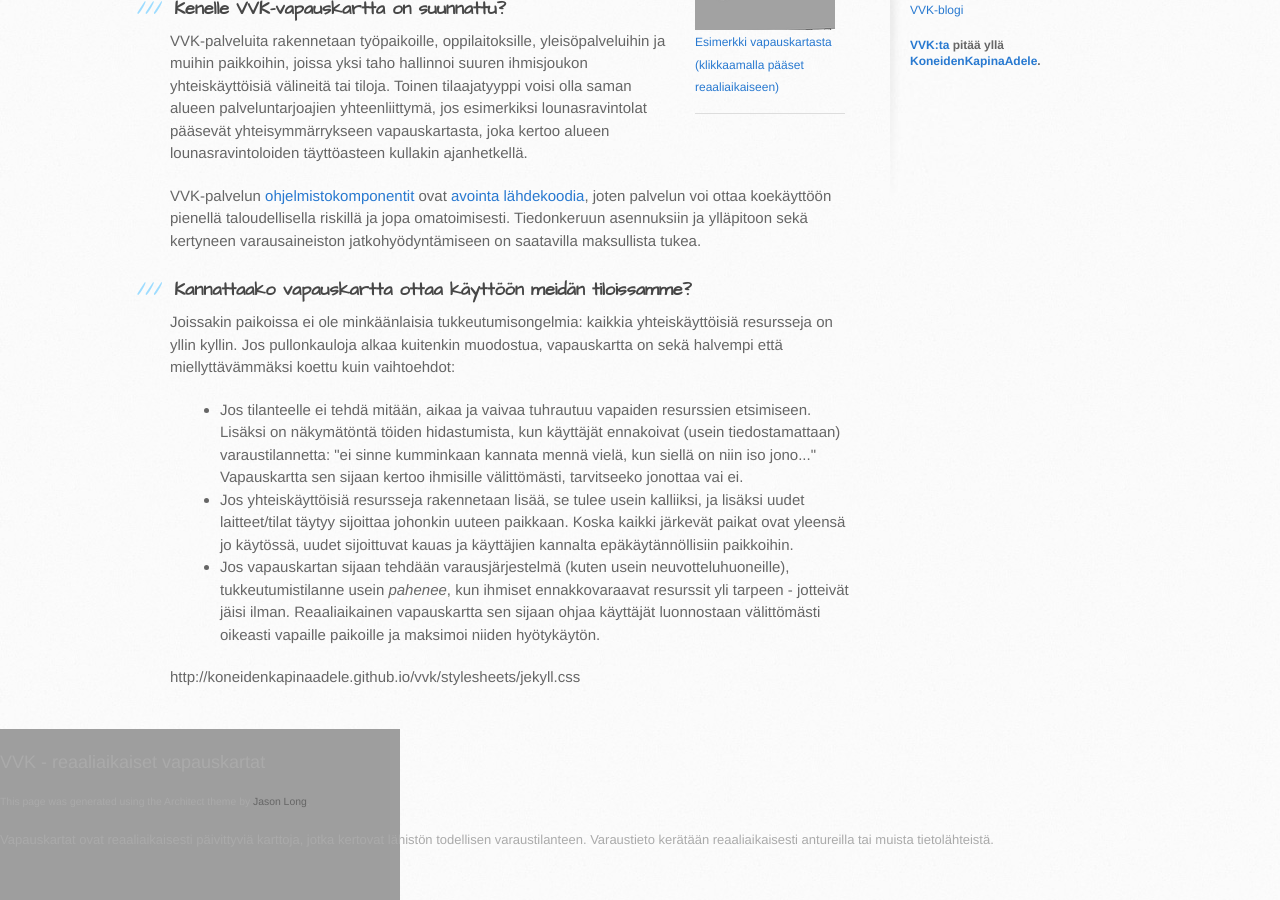
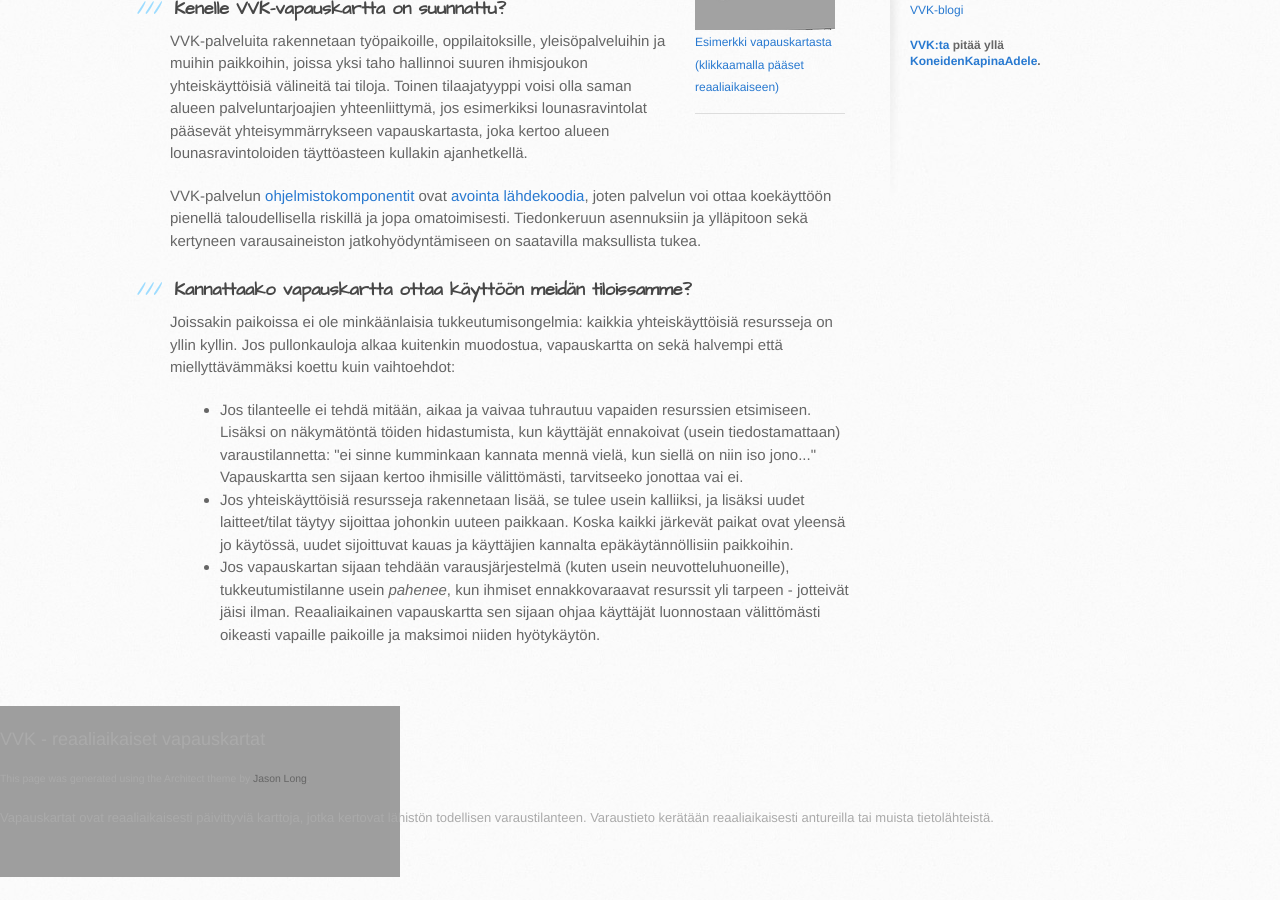
Before and after one commit to KoneidenKapinaAdele/vvk, a Jekyll site: the page built from index.html, in a window 1280 px wide and 900 px high, scrolled down 687 px. Built offline with Jekyll 4.4.1, drawn with Linux system fonts in a browser that asks for light colours; after the commit the page ends 1564 px from its top, so only the background shows below that.

Commit message:
remove accidentally added text

```diff
--- a/_includes/aside.html
+++ b/_includes/aside.html
@@ -12,4 +12,4 @@
 
   <p class="repo-owner"><a href="https://github.com/KoneidenKapinaAdele/vvk">VVK:ta</a> pitää yllä <a href="https://github.com/KoneidenKapinaAdele">KoneidenKapinaAdele</a>.</p>
 
-</aside>{{ "stylesheets/jekyll.css" | prepend: site.baseurl }}
+</aside>
```
